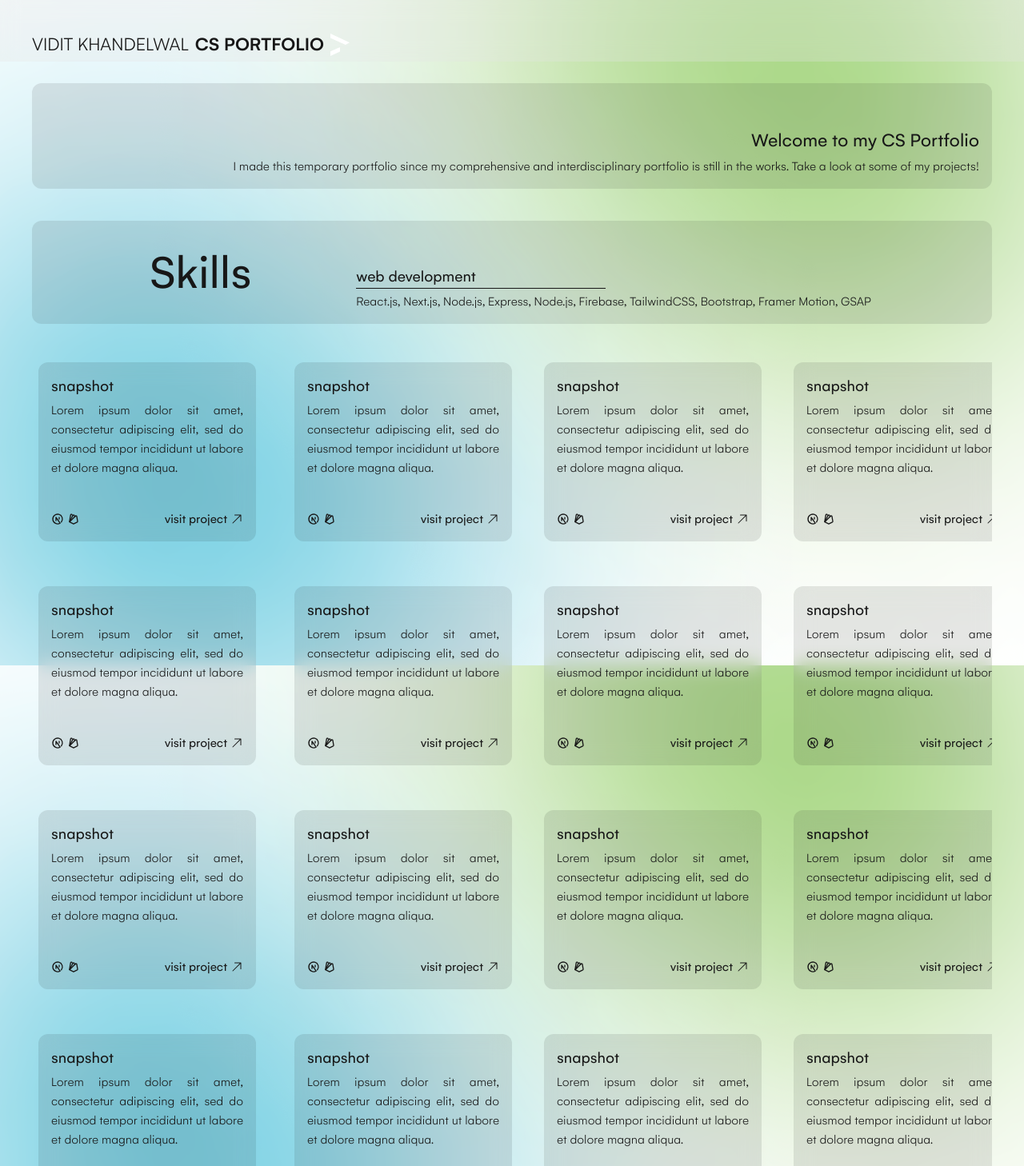
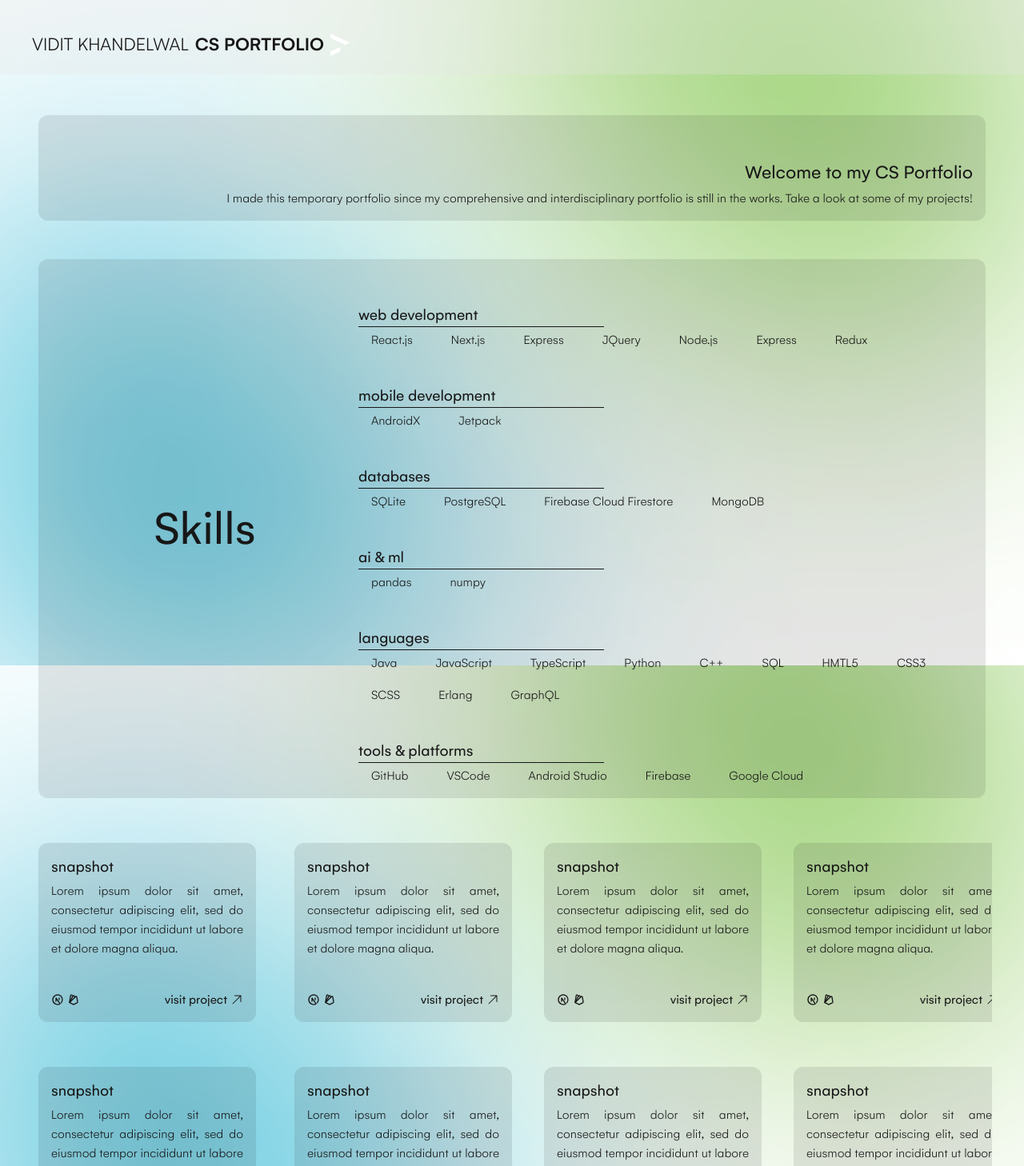
Before and after one commit to csvidit/temp-cs-portfolio, a Next.js app: page / in a window 1280 px wide. Shown: the top 1458 px of the page at 80% size. Built offline with nearby package versions, Linux system fonts and the light colour scheme.

Commit message:
fixed flexbox issues, added components

```diff
--- /dev/null
+++ b/src/components/Footer.tsx
@@ -0,0 +1,23 @@
+import Link from "next/link";
+import { HiArrowUpRight } from "react-icons/hi2";
+
+const Footer = () => {
+  return (
+    <div className="flex flex-row justify-center self-center w-screen">
+      <footer className="flex flex-col space-y-2 self-end p-4 items-end bg-neutral-200 dark:bg-neutral-900 dark:bg-opacity-30 bg-opacity-30 w-full text-neutral-900 dark:text-neutral-100 overflow-hidden">
+        <div className="flex flex-row space-x-2 items-center font-extralight">
+          <p className="">&copy; 2023</p>
+          <h2 className="text-2xl">VIDIT KHANDELWAL</h2>
+        </div>
+        <div className="flex flex-row space-x-1 items-center text-neutral-900 dark:text-neutral-100 font-light">
+          <Link href="https://github.com/csvidit/domains-2">
+            check out this project&apos;s repository
+          </Link>
+          <HiArrowUpRight />
+        </div>
+      </footer>
+    </div>
+  );
+};
+
+export default Footer;
--- a/src/components/Header.tsx
+++ b/src/components/Header.tsx
@@ -18,14 +18,14 @@ const Header = () => {
     },
   };
   return (
-    <motion.div className="z-10 flex flex-row space-x-2 items-start w-screen h-max text-2xl uppercase fixed pl-5 pr-5 lg:pl-10 top-0 lg:pt-10 backdrop-blur-md bg-neutral-200 dark:bg-neutral-900 dark:bg-opacity-30 bg-opacity-30">
+    <motion.div className="z-10 flex flex-row space-x-2 items-start w-screen h-max text-xl p-2 lg:p-4 lg:text-2xl uppercase fixed pl-5 pr-5 lg:pl-10 top-0 lg:pt-10 backdrop-blur-md bg-neutral-200 dark:bg-neutral-900 dark:bg-opacity-30 bg-opacity-30">
       <motion.div
         whileHover="hover"
         variants={variants1}
         className="flex flex-col space-y-1"
       >
         <Link href="https://viditkhandelwal.com">
-          <motion.h1 className="text-neutral-900 dark:text-neutral-100 font-light z-10">
+          <motion.h1 className="text-neutral-900 dark:text-neutral-100 font-light">
             Vidit Khandelwal
           </motion.h1>
         </Link>
--- a/src/components/Hero.tsx
+++ b/src/components/Hero.tsx
@@ -2,11 +2,11 @@ import Image from "next/image";
 
 const Hero = () => {
   return (
-    <div className="flex flex-row justify-between items-center bg-neutral-900 dark:bg-neutral-200 dark:bg-opacity-10 bg-opacity-10 rounded-xl p-2 lg:p-4 mt-10">
+    <div className="flex flex-row justify-between items-center bg-neutral-900 dark:bg-neutral-200 dark:bg-opacity-10 bg-opacity-10 rounded-xl m-2 p-4 mt-20">
       <div className="flex flex-col space-y-1 justify-center">
 
       </div>
-      <div className="flex flex-col space-y-1 items-end">
+      <div className="flex flex-col space-y-1 items-end text-right">
         <h1 className="text-2xl mt-10">Welcome to my CS Portfolio</h1>
         <p className="font-light">
           I made this temporary portfolio since my comprehensive and
--- a/src/components/Skills.tsx
+++ b/src/components/Skills.tsx
@@ -1,16 +1,76 @@
+import SkillsContainer from "./SkillsContainer";
+import SkillsItem from "./SkillsItem";
+
 const Skills = () => {
   return (
-    <div className="flex flex-row justify-between items-center bg-neutral-900 dark:bg-neutral-200 dark:bg-opacity-10 bg-opacity-10 rounded-xl p-2 lg:p-4 mt-10">
-      <div className="flex flex-col space-y-1 justify-center items-center w-1/3">
-        <h2 className="text-6xl">Skills</h2>
+    <div className="flex flex-col lg:flex-row justify-between lg:items-center bg-neutral-900 dark:bg-neutral-200 dark:bg-opacity-10 bg-opacity-10 rounded-xl m-2 p-4 mt-10">
+      <div className="flex flex-col space-y-1 lg:justify-center lg:items-center w-1/3">
+        <h2 className="text-4xl lg:text-6xl">Skills</h2>
       </div>
       <div className="flex flex-col space-y-1 w-2/3 justify-center">
-        <div className="border-b border-b-neutral-900 dark:border-b-neutral-200 w-2/5">
+        <div className="border-b border-b-neutral-900 dark:border-b-neutral-200 lg:w-2/5">
           <h1 className="text-xl mt-10">web development</h1>
         </div>
-        <p className="font-light">
-          React.js, Next.js, Node.js, Express, Node.js, Firebase, TailwindCSS, Bootstrap, Framer Motion, GSAP
-        </p>
+        <SkillsContainer>
+          <SkillsItem>React.js</SkillsItem>
+          <SkillsItem>Next.js</SkillsItem>
+          <SkillsItem>Express</SkillsItem>
+          <SkillsItem>JQuery</SkillsItem>
+          <SkillsItem>Node.js</SkillsItem>
+          <SkillsItem>Express</SkillsItem>
+          <SkillsItem>Redux</SkillsItem>
+        </SkillsContainer>
+
+        <div className="border-b border-b-neutral-900 dark:border-b-neutral-200 lg:w-2/5">
+          <h1 className="text-xl mt-10">mobile development</h1>
+        </div>
+        <SkillsContainer>
+          <SkillsItem>AndroidX</SkillsItem>
+          <SkillsItem>Jetpack</SkillsItem>
+        </SkillsContainer>
+        <div className="border-b border-b-neutral-900 dark:border-b-neutral-200 lg:w-2/5">
+          <h1 className="text-xl mt-10">databases</h1>
+        </div>
+        <SkillsContainer>
+          <SkillsItem>SQLite</SkillsItem>
+          <SkillsItem>PostgreSQL</SkillsItem>
+          <SkillsItem>Firebase Cloud Firestore</SkillsItem>
+          <SkillsItem>MongoDB</SkillsItem>
+        </SkillsContainer>
+        <div className="border-b border-b-neutral-900 dark:border-b-neutral-200 lg:w-2/5">
+          <h1 className="text-xl mt-10">ai & ml</h1>
+        </div>
+        <SkillsContainer>
+          <SkillsItem>pandas</SkillsItem>
+          <SkillsItem>numpy</SkillsItem>
+        </SkillsContainer>
+        <div className="border-b border-b-neutral-900 dark:border-b-neutral-200 lg:w-2/5">
+          <h1 className="text-xl mt-10">languages</h1>
+        </div>
+        <SkillsContainer>
+          {" "}
+          <SkillsItem>Java</SkillsItem>
+          <SkillsItem>JavaScript</SkillsItem>
+          <SkillsItem>TypeScript</SkillsItem>
+          <SkillsItem>Python</SkillsItem>
+          <SkillsItem>C++</SkillsItem>
+          <SkillsItem>SQL</SkillsItem>
+          <SkillsItem>HMTL5</SkillsItem>
+          <SkillsItem>CSS3</SkillsItem>
+          <SkillsItem>SCSS</SkillsItem>
+          <SkillsItem>Erlang</SkillsItem>
+          <SkillsItem>GraphQL</SkillsItem>
+        </SkillsContainer>
+        <div className="border-b border-b-neutral-900 dark:border-b-neutral-200 w-2/5">
+          <h1 className="text-xl mt-10">tools & platforms</h1>
+        </div>
+        <SkillsContainer>
+          <SkillsItem>GitHub</SkillsItem>
+          <SkillsItem>VSCode</SkillsItem>
+          <SkillsItem>Android Studio</SkillsItem>
+          <SkillsItem>Firebase</SkillsItem>
+          <SkillsItem>Google Cloud</SkillsItem>
+        </SkillsContainer>
       </div>
     </div>
   );
--- /dev/null
+++ b/src/components/SkillsContainer.tsx
@@ -0,0 +1,9 @@
+const SkillsContainer = (props: {children: any}) => {
+  return (
+    <div className="flex flex-row flex-wrap gap-4 items-center">
+      {props.children}
+    </div>
+  );
+};
+
+export default SkillsContainer
--- /dev/null
+++ b/src/components/SkillsItem.tsx
@@ -0,0 +1,6 @@
+const SkillsItem = (props: {children: string}) =>
+{
+    return(<span className="px-4 font-light self-center text-center justify-center w-max"><p className="self-center text-center">{props.children}</p></span>)
+};
+
+export default SkillsItem;
--- a/src/pages/index.tsx
+++ b/src/pages/index.tsx
@@ -9,6 +9,7 @@ import Header from '@/components/Header'
 import CardsContainer from '@/components/CardsContainer'
 import Hero from '@/components/Hero'
 import Skills from '@/components/Skills'
+import Footer from '@/components/Footer'
 
 const inter = Inter({ subsets: ['latin'] })
 
@@ -83,6 +84,7 @@ export default function Home() {
             <Card/>
           </CardsContainer>
         </MainContent>
+        <Footer/>
       </MainContainer>
     </>
   )
```
